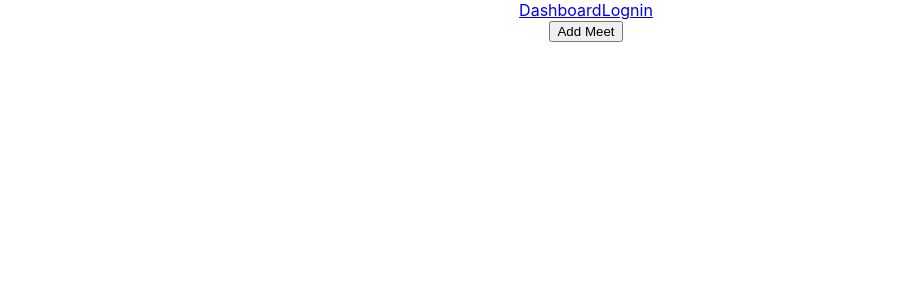
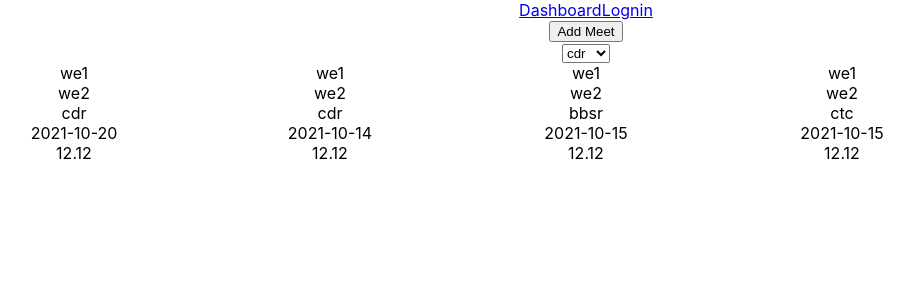
Before and after one commit to SoumyashreeBehera/unit-5coding1, a React (Create React App) app in the folder unit-5-eval-1/: page / in a window 1280 px wide. Shown: the top 300 px of the page, without its empty margins (54-968 px from the left). Built offline with nearby package versions, Linux system fonts and the light colour scheme; data requests are answered from the project's data file; sample sign-in values are in the browser's storage.

Commit message:
evaluatoin completed

```diff
--- a/unit-5-eval-1/db.json
+++ b/unit-5-eval-1/db.json
@@ -1,46 +1,36 @@
 {
   "meets": [
     {
-      "title": "asd",
-      "description": "dfghfg",
-      "date": "2021-10-13",
-      "time": "13.34",
+      "title": "we1",
+      "description": "we2",
+      "date": "2021-10-20",
+      "time": "12.12",
+      "location": "cdr",
       "id": 1
-    },
-    {
-      "title": "we",
-      "description": "we1",
-      "date": "2021-10-24",
-      "time": "13.67",
-      "id": 2
-    },
-    {
-      "title": "we2",
-      "description": "we4",
-      "date": "2021-10-27",
-      "time": "11.23",
-      "id": 3
-    },
-    {
-      "title": "we2",
-      "description": "we4",
-      "date": "2021-10-27",
-      "time": "11.23",
-      "id": 4
     },
     {
       "title": "we1",
       "description": "we2",
-      "date": "2021-06-09",
-      "time": "1.34",
-      "id": 5
+      "date": "2021-10-14",
+      "time": "12.12",
+      "location": "cdr",
+      "id": 2
     },
     {
-      "title": "we9",
-      "description": "we6",
-      "date": "2021-10-20",
-      "time": "6.12",
-      "id": 6
+      "title": "we1",
+      "description": "we2",
+      "date": "2021-10-15",
+      "time": "12.12",
+      "location": "bbsr",
+      "id": 3
+    },
+    {
+      "title": "we1",
+      "description": "we2",
+      "date": "2021-10-15",
+      "time": "12.12",
+      "location": "ctc",
+      "id": 4
     }
   ]
 }
--- a/unit-5-eval-1/src/Redux/MeetUp/actions.js
+++ b/unit-5-eval-1/src/Redux/MeetUp/actions.js
@@ -1,5 +1,5 @@
 import React from "react";
-import { ADD_MEET } from "./actionType";
+import { ADD_MEET, GET_MEET } from "./actionType";
 
 export const addMeetAction = (payload) => {
   return {
@@ -10,7 +10,7 @@ export const addMeetAction = (payload) => {
 
 export const getMeetAction = (payload) => {
   return {
-    type: ADD_MEET,
-    payload: payload,
+    type: GET_MEET,
+    payload: [...payload],
   };
 };
--- a/unit-5-eval-1/src/pages/Dashboard.jsx
+++ b/unit-5-eval-1/src/pages/Dashboard.jsx
@@ -1,3 +1,4 @@
+import axios from "axios";
 import React, { useEffect, useState } from "react";
 import { useDispatch, useSelector } from "react-redux";
 import { Redirect } from "react-router";
@@ -10,7 +11,7 @@ export default function Dashboard() {
   const [meetDescription, setMeetDescription] = useState("");
   const [meetDate, setMeetDate] = useState("");
   const [meetTime, setMeetTime] = useState("");
-
+  const [meetLocation, setMeetLocation] = useState("");
   const { isAuth } = useSelector((state) => state.auth);
   const { data } = useSelector((state) => state.meet);
   const dispatch = useDispatch();
@@ -26,16 +27,26 @@ export default function Dashboard() {
       description: meetDescription,
       date: meetDate,
       time: meetTime,
+      location: meetLocation,
     };
     let data1 = await addNewMeet(obj);
     dispatch(addMeetAction(data1));
     getAllMeetData();
   };
+  const handleNewLocation = async (e) => {
+    let res = await axios.get("http://localhost:3001/meets", {
+      params: {
+        location: e.target.value,
+      },
+    });
+    dispatch(getMeetAction(res.data));
+  };
 
   const getAllMeetData = async () => {
-    console.log(data);
     let data1 = await getAllMeet();
+    console.log(data1);
     dispatch(getMeetAction(data1));
+    console.log("yes");
   };
 
   return !isAuth ? (
@@ -70,6 +81,12 @@ export default function Dashboard() {
                 onChange={(e) => setMeetTime(e.target.value)}
               />
               <br />
+              <input
+                type="text"
+                placeholder="location"
+                onChange={(e) => setMeetLocation(e.target.value)}
+              />
+              <br />
               <input type="submit" />
               <br />
               <button onClick={() => setAddMeet(false)}>Cancel</button>
@@ -78,11 +95,17 @@ export default function Dashboard() {
         </div>
         <button onClick={() => setAddMeet(true)}>Add Meet</button>
       </div>
-      <div>
-        {data.map(({ title, description, date, time }) => (
+      <select onChange={handleNewLocation}>
+        <option value="cdr">cdr</option>
+        <option value="ctc">ctc</option>
+        <option value="bbsr">bbsr</option>
+      </select>
+      <div style={{ display: "grid", gridTemplateColumns: "repeat(4,20%)" }}>
+        {data.map(({ title, description, location, date, time }) => (
           <div>
             <div>{title}</div>
             <div>{description}</div>
+            <div>{location}</div>
             <div>{date}</div>
             <div>{time}</div>
           </div>
--- a/unit-5-eval-1/src/utils/jsonServer.jsx
+++ b/unit-5-eval-1/src/utils/jsonServer.jsx
@@ -1,12 +1,19 @@
 import axios from "axios";
 import React from "react";
 
-export const addNewMeet = async ({ title, description, date, time }) => {
+export const addNewMeet = async ({
+  title,
+  description,
+  date,
+  time,
+  location,
+}) => {
   let res = await axios.post("http://localhost:3001/meets", {
     title: title,
     description: description,
     date: date,
     time: time,
+    location: location,
   });
   let data = res.data;
   return data;
```
